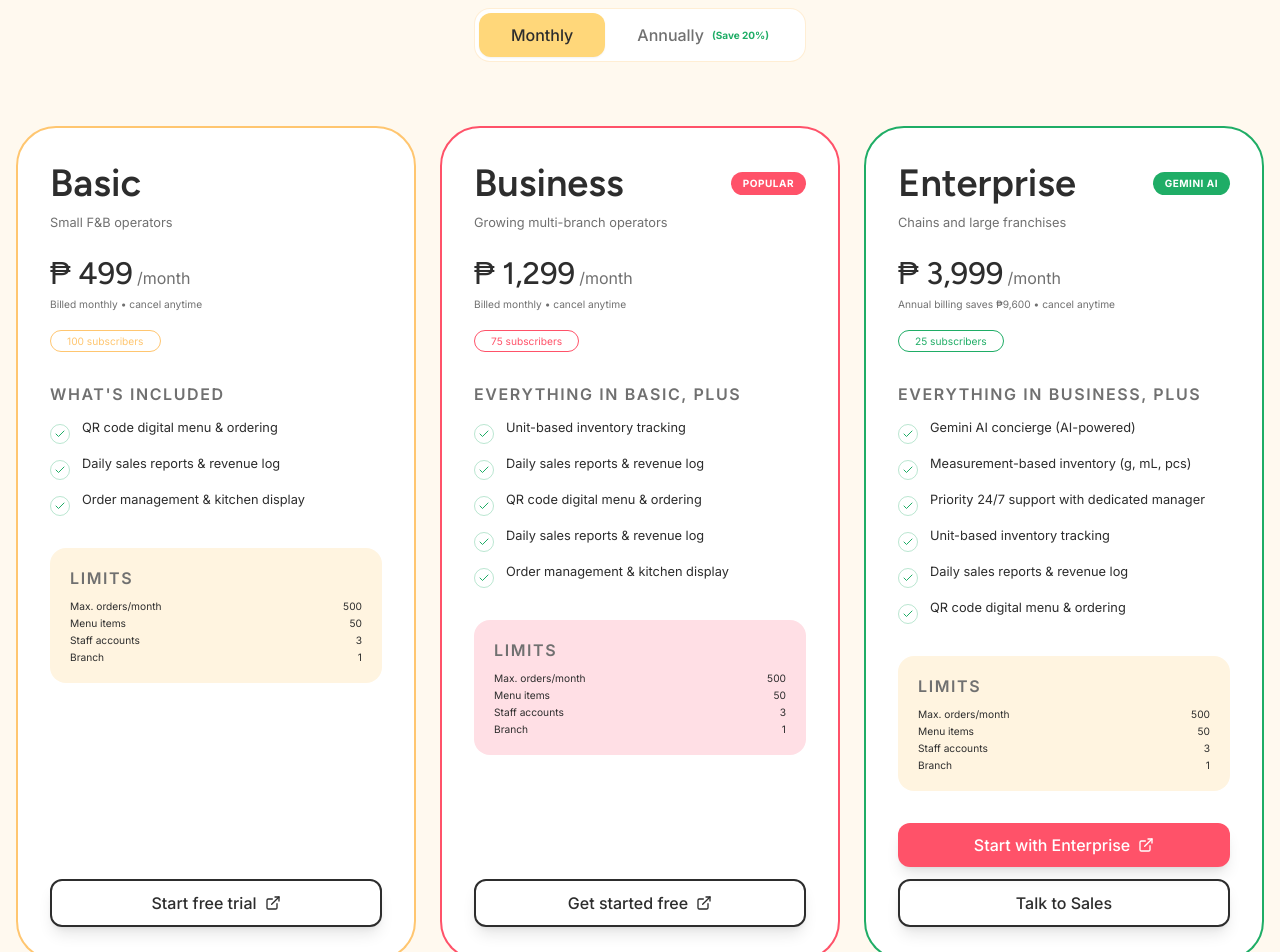
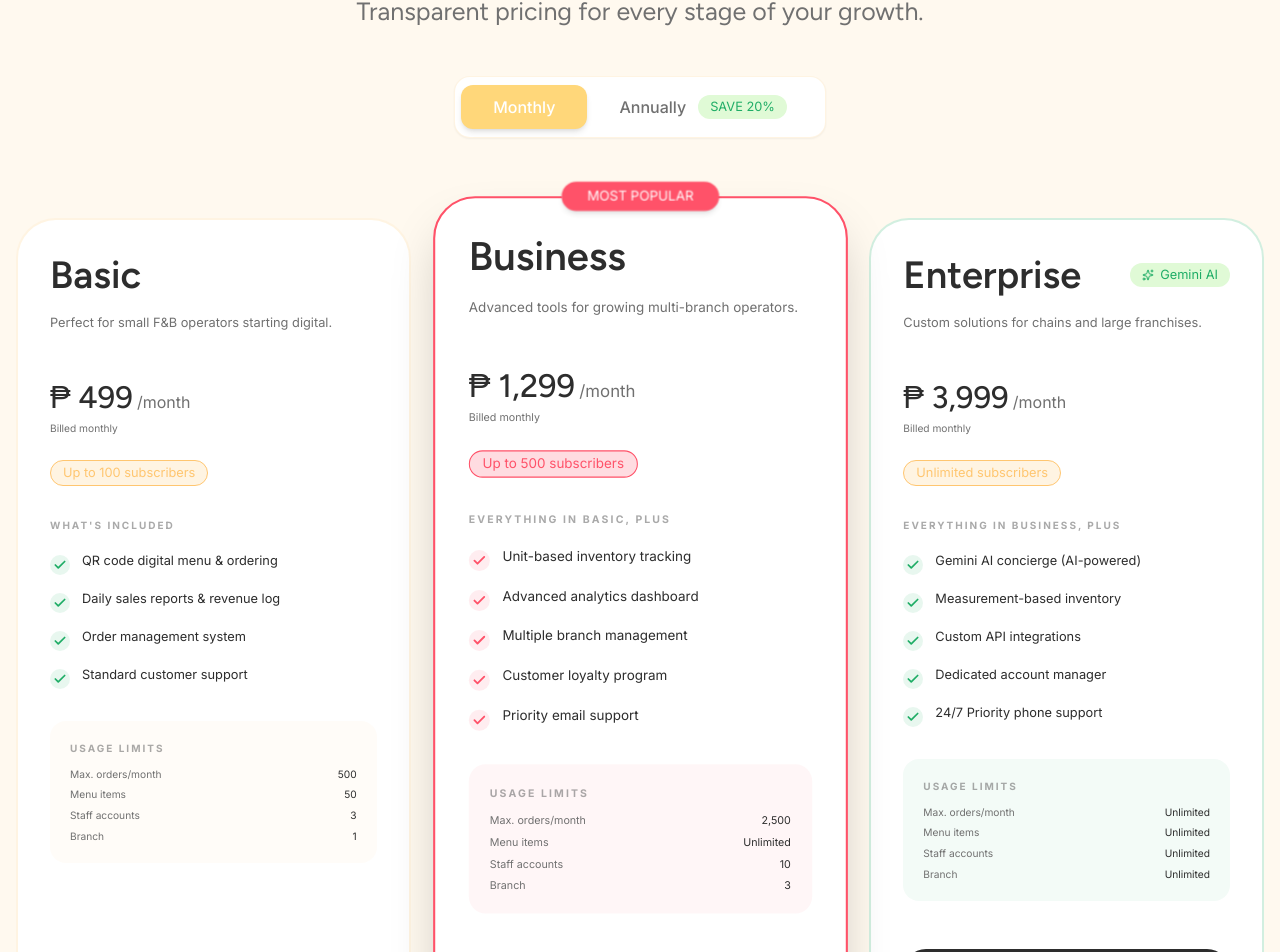
Before and after one commit to ShanRaboy11/Qios, a Next.js app: page / in a window 1280 px wide. Shown: the part 6420-7372 px from the top of the page. Built offline with nearby package versions, Linux system fonts and the light colour scheme.

Commit message:
fix: subs ui

```diff
--- a/src/components/organisms/SubscriptionPlans.tsx
+++ b/src/components/organisms/SubscriptionPlans.tsx
@@ -1,6 +1,15 @@
 import React, { useState } from "react";
-import { Check, ExternalLink, Users, ShieldCheck, Timer } from "lucide-react";
+import {
+  Check,
+  ExternalLink,
+  Users,
+  ShieldCheck,
+  Timer,
+  Sparkles,
+} from "lucide-react";
 import { Button } from "../atoms/Button";
+import { Badge } from "../atoms/Badge";
+import { cn } from "@/lib/utils";
 
 interface PlanLimit {
   label: string;
@@ -19,7 +28,6 @@ interface PlanProps {
   buttonText: string;
   variant: "basic" | "business" | "enterprise";
   badge?: string;
-  isPopular?: boolean;
   secondaryButton?: boolean;
 }
 
@@ -37,76 +45,82 @@ const PlanCard = ({
   badge,
   secondaryButton,
 }: PlanProps) => {
-  const styles = {
-    basic: {
-      border: "border-brand-primary",
-      limitBg: "bg-[#FFF4E0]",
-      badge: "border-brand-primary text-brand-primary bg-transparent",
-      check: "text-success-primary",
-    },
-    business: {
-      border: "border-brand-accent",
-      limitBg: "bg-[#FFDFE5]",
-      badge: "border-brand-accent text-brand-accent bg-transparent",
-      check: "text-success-primary",
-    },
-    enterprise: {
-      border: "border-success-primary",
-      limitBg: "bg-[#FFF4E0]",
-      badge: "border-success-primary text-success-primary bg-transparent",
-      check: "text-success-primary",
-    },
+  const isBusiness = variant === "business";
+  const isEnterprise = variant === "enterprise";
+
+  const cardStyles = {
+    basic: "border-brand-primary/20",
+    business: "border-brand-accent shadow-2xl scale-105 z-20",
+    enterprise: "border-success-primary/20",
   };
 
-  const currentStyle = styles[variant];
+  const limitStyles = {
+    basic: "bg-brand-primary/5",
+    business: "bg-brand-accent/5",
+    enterprise: "bg-success-primary/5",
+  };
 
   return (
     <div
-      className={`relative flex flex-col p-8 rounded-[2.5rem] border-2 bg-white h-full ${currentStyle.border}`}
+      className={cn(
+        "relative flex flex-col p-8 rounded-[2.5rem] border-2 bg-white h-full transition-all duration-300",
+        cardStyles[variant],
+      )}
     >
+      {isBusiness && (
+        <div className="absolute -top-4 left-1/2 -translate-x-1/2">
+          <Badge
+            color="accent"
+            variant="solid"
+            className="py-1.5 px-6 shadow-md font-bold text-[11px]"
+          >
+            MOST POPULAR
+          </Badge>
+        </div>
+      )}
+
       <div className="mb-8">
-        <div className="flex items-center justify-between mb-2">
+        <div className="flex items-center justify-between mb-4">
           <h2 className="h2 text-text-primary">{name}</h2>
-          {badge && (
-            <span
-              className={`text-[10px] font-bold px-3 py-1 rounded-full uppercase tracking-wider ${
-                variant === "business"
-                  ? "bg-brand-accent text-white"
-                  : variant === "enterprise"
-                    ? "bg-success-primary text-white"
-                    : ""
-              }`}
+          {badge && !isBusiness && (
+            <Badge
+              color={isEnterprise ? "success" : "primary"}
+              variant="subtle"
+              leftIcon={isEnterprise ? <Sparkles className="w-3 h-3" /> : null}
             >
               {badge}
-            </span>
+            </Badge>
           )}
         </div>
-        <p className="b4 text-text-secondary mb-6">{description}</p>
+        <p className="b4 text-text-secondary mb-6 h-10">{description}</p>
 
         <div className="flex items-baseline gap-1 mb-1">
           <span className="h3 text-text-primary">₱ {price}</span>
           <span className="b1 text-text-secondary">/month</span>
         </div>
-        <p className="b5 text-text-secondary mb-4">{billingInfo}</p>
+        <p className="b5 text-text-secondary mb-6">{billingInfo}</p>
 
-        <div
-          className={`inline-block px-4 py-1 rounded-full border b5 ${currentStyle.badge}`}
-        >
+        <Badge color={isBusiness ? "accent" : "primary"} variant="outline">
           {subscriberLabel}
-        </div>
+        </Badge>
       </div>
 
       <div className="flex-1">
-        <p className="b3 text-[11px] uppercase tracking-widest text-text-secondary mb-4">
+        <p className="text-[10px] font-bold uppercase tracking-[0.2em] text-text-secondary/60 mb-5">
           {featuresTitle}
         </p>
-        <ul className="space-y-3 mb-8">
+        <ul className="space-y-4 mb-8">
           {features.map((feature, i) => (
             <li key={i} className="flex gap-3 items-start">
               <div
-                className={`mt-1 flex-shrink-0 w-5 h-5 rounded-full border border-success-primary/30 flex items-center justify-center ${currentStyle.check}`}
+                className={cn(
+                  "mt-0.5 flex-shrink-0 w-5 h-5 rounded-full flex items-center justify-center",
+                  isBusiness
+                    ? "bg-brand-accent/10 text-brand-accent"
+                    : "bg-success-primary/10 text-success-primary",
+                )}
               >
-                <Check className="w-3 h-3" />
+                <Check className="w-3.5 h-3.5 stroke-[3px]" />
               </div>
               <span className="b4 text-text-primary leading-tight">
                 {feature}
@@ -115,14 +129,14 @@ const PlanCard = ({
           ))}
         </ul>
 
-        <div className={`p-5 rounded-2xl mb-8 ${currentStyle.limitBg}`}>
-          <p className="b3 text-[11px] uppercase tracking-widest text-text-secondary mb-3">
-            Limits
+        <div className={cn("p-5 rounded-2xl mb-8", limitStyles[variant])}>
+          <p className="text-[10px] font-bold uppercase tracking-[0.2em] text-text-secondary/60 mb-3">
+            Usage Limits
           </p>
-          <div className="space-y-1">
+          <div className="space-y-2">
             {limits.map((limit, i) => (
               <div key={i} className="flex justify-between items-center">
-                <span className="b5 text-text-primary">{limit.label}</span>
+                <span className="b5 text-text-secondary">{limit.label}</span>
                 <span className="b5 font-bold text-text-primary">
                   {limit.value}
                 </span>
@@ -132,21 +146,26 @@ const PlanCard = ({
         </div>
       </div>
 
-      <div className="space-y-3">
-        {variant === "enterprise" && (
-          <Button className="w-full bg-brand-accent hover:bg-brand-accent/90 text-white rounded-xl py-6 border-none">
-            {buttonText} <ExternalLink className="ml-2 w-4 h-4" />
+      <div className="space-y-3 pt-4">
+        <Button
+          variant={isBusiness ? "accent" : isEnterprise ? "dark" : "outline"}
+          className="w-full py-7"
+          rightIcon={
+            !secondaryButton && !isEnterprise ? (
+              <ExternalLink size={18} />
+            ) : isEnterprise ? (
+              <ExternalLink size={18} />
+            ) : null
+          }
+        >
+          {buttonText}
+        </Button>
+
+        {isEnterprise && (
+          <Button variant="ghost" className="w-full text-text-secondary">
+            Talk to Sales
           </Button>
         )}
-        <Button
-          variant="outline"
-          className={`w-full rounded-xl py-6 border-text-primary text-text-primary hover:bg-gray-50 ${variant === "enterprise" ? "border-text-primary" : ""}`}
-        >
-          {variant === "enterprise" ? "Talk to Sales" : buttonText}
-          {!secondaryButton && variant !== "enterprise" && (
-            <ExternalLink className="ml-2 w-4 h-4" />
-          )}
-        </Button>
       </div>
     </div>
   );
@@ -160,59 +179,65 @@ export default function SubscriptionPlans() {
   return (
     <section className="relative w-full py-24 px-4 bg-bg-primary overflow-hidden">
       <div className="max-w-7xl mx-auto relative z-10">
-        {/* Header */}
         <div className="text-center mb-12">
-          <h1 className="h1 text-text-primary mb-2">
+          <h1 className="h1 text-text-primary mb-4 max-w-3xl mx-auto">
             From startup to enterprise, we have you covered.
           </h1>
           <p className="h4 text-text-secondary">
-            Pick the plan that's right for you.
+            Transparent pricing for every stage of your growth.
           </p>
         </div>
 
-        {/* Toggle */}
-        <div className="flex justify-center mb-16">
-          <div className="bg-white p-1 rounded-2xl border border-brand-primary/30 inline-flex items-center">
+        <div className="flex justify-center mb-20">
+          <div className="bg-white p-1.5 rounded-2xl border border-brand-primary/20 shadow-sm inline-flex items-center">
             <button
               onClick={() => setBillingCycle("monthly")}
-              className={`px-8 py-3 rounded-xl b2 transition-all ${
+              className={cn(
+                "px-8 py-3 rounded-xl b2 transition-all",
                 billingCycle === "monthly"
-                  ? "bg-brand-secondary text-text-primary shadow-sm"
-                  : "text-text-secondary"
-              }`}
+                  ? "bg-brand-secondary text-text-tertiary shadow-md"
+                  : "text-text-secondary hover:bg-gray-50",
+              )}
             >
               Monthly
             </button>
             <button
               onClick={() => setBillingCycle("annually")}
-              className={`px-8 py-3 rounded-xl b2 transition-all flex items-center gap-2 ${
+              className={cn(
+                "px-8 py-3 rounded-xl b2 transition-all flex items-center gap-2",
                 billingCycle === "annually"
-                  ? "bg-brand-secondary text-text-primary shadow-sm"
-                  : "text-text-secondary"
-              }`}
+                  ? "bg-brand-secondary text-text-tertiary shadow-md"
+                  : "text-text-secondary hover:bg-gray-50",
+              )}
             >
-              Annually{" "}
-              <span className="text-[10px] font-bold text-success-primary">
-                (Save 20%)
-              </span>
+              Annually
+              <Badge
+                color="success"
+                variant="subtle"
+                className="ml-1 text-[10px] font-bold"
+              >
+                SAVE 20%
+              </Badge>
             </button>
           </div>
         </div>
 
-        {/* Pricing Grid */}
-        <div className="grid grid-cols-1 md:grid-cols-3 gap-6 mb-16">
+        <div className="grid grid-cols-1 md:grid-cols-3 gap-8 mb-20 items-stretch">
           <PlanCard
             variant="basic"
             name="Basic"
-            description="Small F&B operators"
-            price="499"
-            billingInfo="Billed monthly • cancel anytime"
-            subscriberLabel="100 subscribers"
+            description="Perfect for small F&B operators starting digital."
+            price={billingCycle === "monthly" ? "499" : "399"}
+            billingInfo={
+              billingCycle === "monthly" ? "Billed monthly" : "Billed annually"
+            }
+            subscriberLabel="Up to 100 subscribers"
             featuresTitle="What's Included"
             features={[
               "QR code digital menu & ordering",
               "Daily sales reports & revenue log",
-              "Order management & kitchen display",
+              "Order management system",
+              "Standard customer support",
             ]}
             limits={[
               { label: "Max. orders/month", value: 500 },
@@ -227,23 +252,25 @@ export default function SubscriptionPlans() {
             variant="business"
             name="Business"
             badge="Popular"
-            description="Growing multi-branch operators"
-            price="1,299"
-            billingInfo="Billed monthly • cancel anytime"
-            subscriberLabel="75 subscribers"
+            description="Advanced tools for growing multi-branch operators."
+            price={billingCycle === "monthly" ? "1,299" : "1,039"}
+            billingInfo={
+              billingCycle === "monthly" ? "Billed monthly" : "Billed annually"
+            }
+            subscriberLabel="Up to 500 subscribers"
             featuresTitle="Everything in Basic, Plus"
             features={[
               "Unit-based inventory tracking",
-              "Daily sales reports & revenue log",
-              "QR code digital menu & ordering",
-              "Daily sales reports & revenue log",
-              "Order management & kitchen display",
+              "Advanced analytics dashboard",
+              "Multiple branch management",
+              "Customer loyalty program",
+              "Priority email support",
             ]}
             limits={[
-              { label: "Max. orders/month", value: 500 },
-              { label: "Menu items", value: 50 },
-              { label: "Staff accounts", value: 3 },
-              { label: "Branch", value: 1 },
+              { label: "Max. orders/month", value: "2,500" },
+              { label: "Menu items", value: "Unlimited" },
+              { label: "Staff accounts", value: 10 },
+              { label: "Branch", value: 3 },
             ]}
             buttonText="Get started free"
           />
@@ -252,54 +279,60 @@ export default function SubscriptionPlans() {
             variant="enterprise"
             name="Enterprise"
             badge="Gemini AI"
-            description="Chains and large franchises"
-            price="3,999"
-            billingInfo="Annual billing saves ₱9,600 • cancel anytime"
-            subscriberLabel="25 subscribers"
+            description="Custom solutions for chains and large franchises."
+            price={billingCycle === "monthly" ? "3,999" : "3,199"}
+            billingInfo={
+              billingCycle === "monthly" ? "Billed monthly" : "Billed annually"
+            }
+            subscriberLabel="Unlimited subscribers"
             featuresTitle="Everything in Business, Plus"
             features={[
               "Gemini AI concierge (AI-powered)",
-              "Measurement-based inventory (g, mL, pcs)",
-              "Priority 24/7 support with dedicated manager",
-              "Unit-based inventory tracking",
-              "Daily sales reports & revenue log",
-              "QR code digital menu & ordering",
+              "Measurement-based inventory",
+              "Custom API integrations",
+              "Dedicated account manager",
+              "24/7 Priority phone support",
             ]}
             limits={[
-              { label: "Max. orders/month", value: 500 },
-              { label: "Menu items", value: 50 },
-              { label: "Staff accounts", value: 3 },
-              { label: "Branch", value: 1 },
+              { label: "Max. orders/month", value: "Unlimited" },
+              { label: "Menu items", value: "Unlimited" },
+              { label: "Staff accounts", value: "Unlimited" },
+              { label: "Branch", value: "Unlimited" },
             ]}
-            buttonText="Start with Enterprise"
+            buttonText="Contact Sales"
           />
         </div>
 
-        {/* Footer info */}
-        <div className="text-center space-y-6">
-          <p className="b2 text-text-primary">
-            No hidden fees. Cancel anytime. All plans include a{" "}
-            <span className="font-bold">14-day free trial.</span>
-          </p>
-          <div className="flex flex-wrap justify-center items-center gap-8 text-text-secondary">
-            <div className="flex items-center gap-2 b4">
-              <Users className="w-4 h-4" /> 255 restaurants trust Qios
+        <div className="max-w-4xl mx-auto bg-white rounded-[2rem] p-10 border border-brand-primary/10 shadow-sm">
+          <div className="flex flex-col md:flex-row justify-between items-center gap-8">
+            <div className="text-center md:text-left">
+              <p className="h4 text-text-primary mb-2">Still have questions?</p>
+              <p className="b2 text-text-secondary">
+                All plans include a 14-day free trial. No credit card required.
+              </p>
             </div>
-            <div className="flex items-center gap-2 b4">
-              <ShieldCheck className="w-4 h-4" /> SOC 2 compliant · data secure
-            </div>
-            <div className="flex items-center gap-2 b4">
-              <Timer className="w-4 h-4" /> Setup in under 30 minutes
+            <div className="flex flex-wrap justify-center gap-6">
+              <div className="flex items-center gap-2 b4 text-text-secondary">
+                <Users className="w-5 h-5 text-brand-primary" /> 255+
+                restaurants
+              </div>
+              <div className="flex items-center gap-2 b4 text-text-secondary">
+                <ShieldCheck className="w-5 h-5 text-success-primary" /> SOC 2
+                Secure
+              </div>
+              <div className="flex items-center gap-2 b4 text-text-secondary">
+                <Timer className="w-5 h-5 text-brand-accent" /> 30m setup
+              </div>
             </div>
           </div>
         </div>
       </div>
 
-      {/* Blend Layer to Footer */}
       <div
-        className="absolute bottom-0 left-0 right-0 h-32 pointer-events-none z-0"
+        className="absolute bottom-0 left-0 right-0 h-64 pointer-events-none z-0"
         style={{
-          background: "linear-gradient(to bottom, transparent, #FFFFFF)",
+          background:
+            "linear-gradient(to bottom, transparent, rgba(255,255,255,1))",
         }}
       />
     </section>
```
